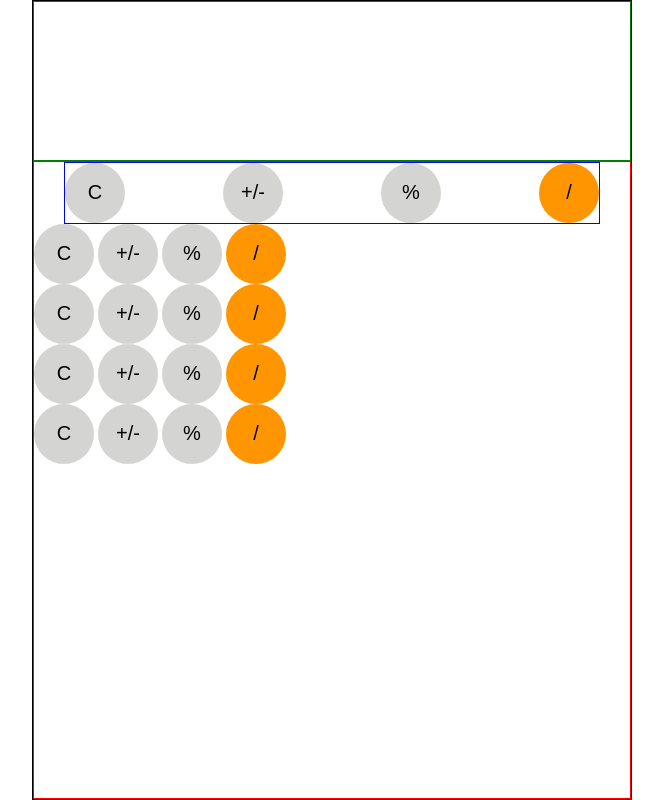
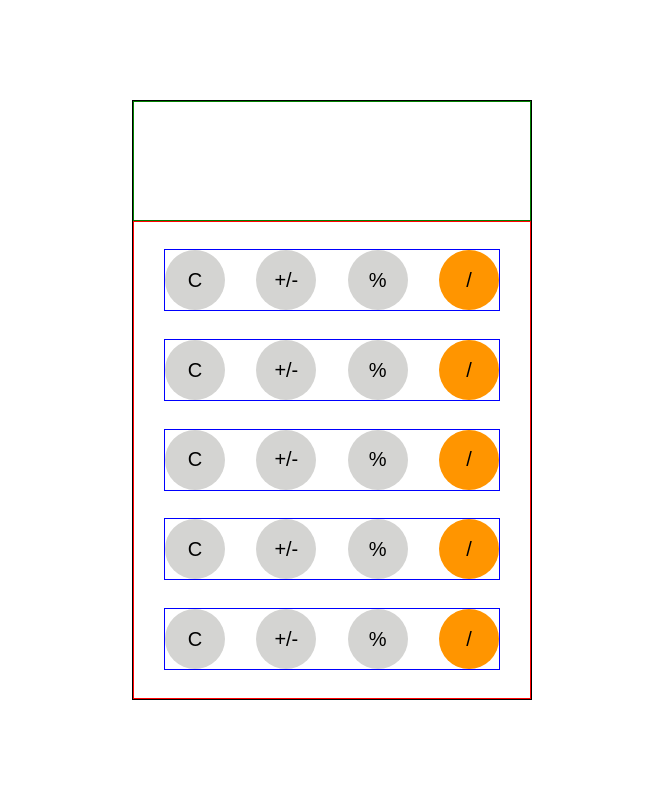
Before and after one commit to itmacleod1995/Calculator, a plain HTML site: page index.html in a window 1280 px wide. Shown: the whole page, without its empty margins (308-971 px from the left). Drawn offline with Linux system fonts and the light colour scheme.

Commit message:
place all buttons evenly

```diff
--- a/styles.css
+++ b/styles.css
@@ -12,8 +12,8 @@ body {
 }
 
 .calculator {
-    width: 600px;
-    height: 800px;
+    width: 400px;
+    height: 600px;
     border: 1px solid black;
 }
 
@@ -27,6 +27,9 @@ body {
     border: 1px solid red;
     height: 80%;
     width: 100%;
+    display: flex;
+    flex-direction: column;
+    justify-content: space-evenly;
 }
 
 button {
@@ -38,7 +41,7 @@ button {
     background-color: #D4D4D2;
 }
 
-.row1 {
+.row1, .row2, .row3, .row4, .row5 {
     display: flex;
     justify-content: space-between;
     border: 1px solid blue;
@@ -46,6 +49,7 @@ button {
     margin-right: 30px;
 }
 
+
 #divide {
     background-color: #FF9500;
 }
```
